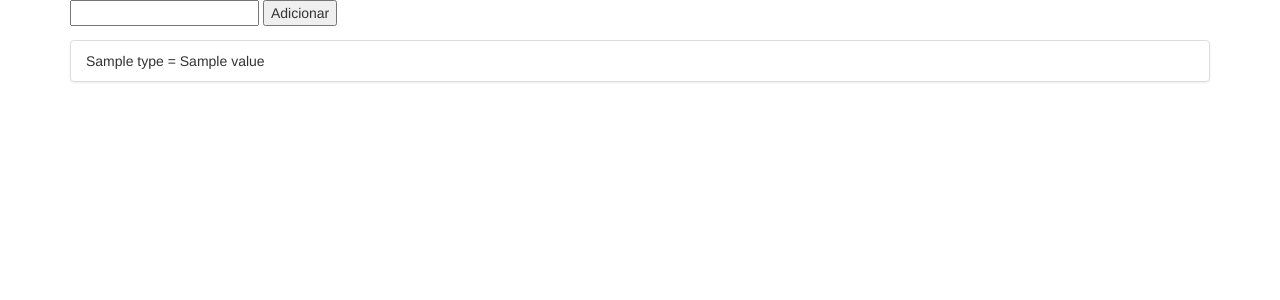
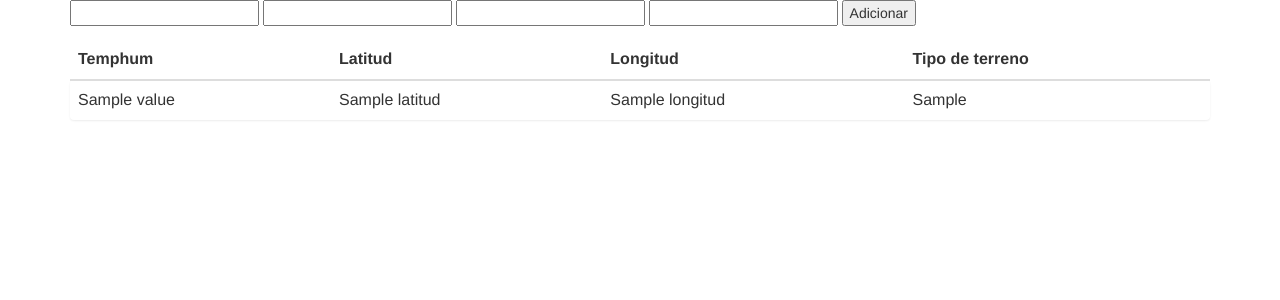
Before and after one commit to marinconz/FrontEnd_Taller2, a Django app: page / in a window 1280 px wide. Shown: the top 300 px of the page. Run offline with Django 3.2, Linux system fonts and the light colour scheme; tables that the repository leaves empty hold one stand-in row (values such as "Sample post"); a database or web service that is not in the repository returns one stand-in record (values such as "Sample title"); data that the repository does not hold is empty; some libraries are stand-ins or nearby versions.

Commit message:
Taller 3-Persistencia

```diff
--- a/temphum/templates/temphum/temphum.html
+++ b/temphum/templates/temphum/temphum.html
@@ -3,12 +3,28 @@
 <div class="container">
     <form method="get">
         <input type="number" name="value">
+        <input type="number" name="latitud">
+        <input type="number" name="longitud">
+        <input type="text" name="tipo_Terreno">
         <button type="submit">Adicionar</button>
     </form>
-    {% for temphum in temphums %}
-    <ul class="list-group">
-        <li class="list-group-item">{{temphum.type}} = {{temphum.value}}</li>
-    </ul>
-    {% endfor %}
+
+    <table class = "table">
+        <thead>
+            <th scope = "col">Temphum</th>
+            <th scope = "col">Latitud</th>
+            <th scope = "col">Longitud</th>
+            <th scope = "col">Tipo de terreno</th>
+        </thead>
+        {% for temphum in temphums %}
+        <tbody class = "list-group">
+            <td>{{temphum.value}}</td>
+            <td>{{temphum.latitud}}</td>
+            <td>{{temphum.longitud}}</td>
+            <td>{{temphum.tipo_Terreno}}</td>
+        </tbody>
+        {% endfor %}
+     </table>
+
 </div>
 {% endblock %}
--- a/temphum/views.py
+++ b/temphum/views.py
@@ -4,12 +4,15 @@ import requests
 # Create your views here.
 def temphum(request):
     # Verifica si hay un parámetro value en la petición GET
-    if 'value' in request.GET:
+    if 'value' and 'longitud' and 'latitud' and 'tipo_Terreno' in request.GET:
         value = request.GET['value']
+        longitud = request.GET['longitud']
+        latitud = request.GET['latitud']
+        tipo_Terreno = request.GET['tipo_Terreno']
         # Verifica si el value no esta vacio
         if value:
             # Crea el json para realizar la petición POST al Web Service
-            args = {'type': 'agua', 'value': value}
+            args = {'type': 'agua', 'value': value, 'longitud':longitud, 'latitud':latitud, 'tipo_Terreno':tipo_Terreno}
             response = requests.post('http://127.0.0.1:8000/temphum/', args)
             # Convierte la respuesta en JSON
             measure_json = response.json()
@@ -18,5 +21,6 @@ def temphum(request):
     response = requests.get('http://127.0.0.1:8000/temphum/')
     # Convierte la respuesta en JSON
     temphum = response.json()
+
     # Rederiza la respuesta en el template measure
     return render(request, "temphum/temphum.html", {'temphums': temphum})
```
